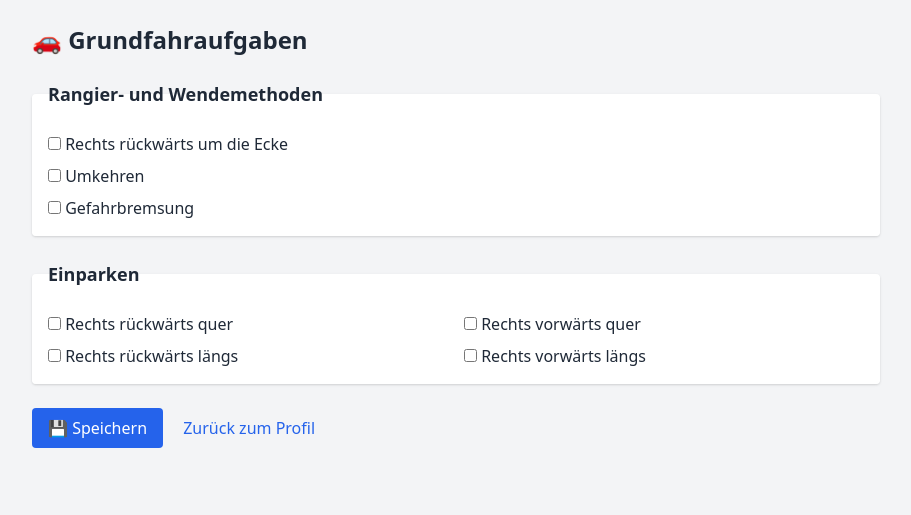
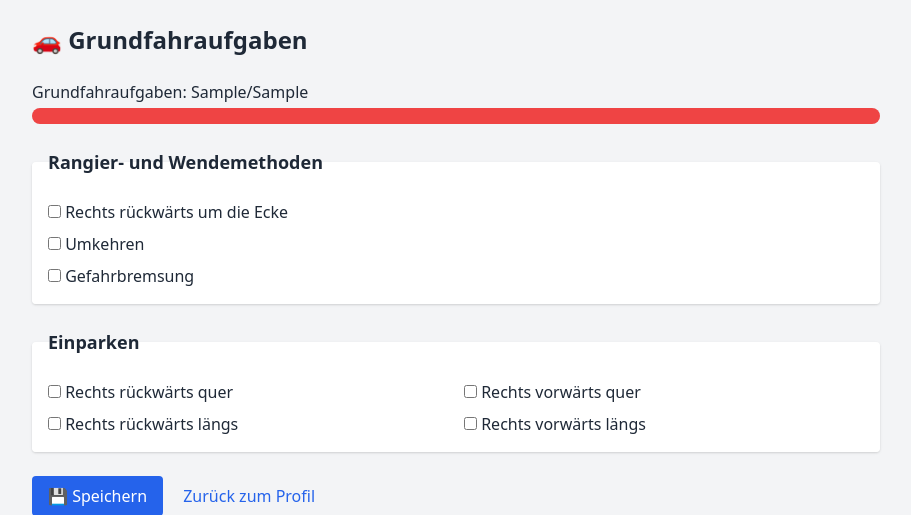
Before and after one commit to eyfahrlehrer/ausbildungsdiagrammkarte_flask, a Flask app: template templates/grundfahraufgaben.html in a window 1280 px wide. Shown: the top 515 px of the page, without its empty margins (184-1095 px from the left). Run offline with Flask 3, Linux system fonts and the light colour scheme; tables that the repository leaves empty hold one stand-in row (values such as "Sample post"); the template is opened without the code that fills it: values that come from a table or form of the project are taken from there, most other values are stand-ins (such as "Sample title", 1, 10 or a date in 2020).

Commit message:
Update grundfahraufgaben.html

```diff
--- a/templates/grundfahraufgaben.html
+++ b/templates/grundfahraufgaben.html
@@ -7,8 +7,25 @@
 </head>
 <body class="bg-gray-100 text-gray-800">
 <div class="max-w-4xl mx-auto p-6">
+
     <h1 class="text-2xl font-bold mb-6">🚗 Grundfahraufgaben</h1>
 
+    <!-- Fortschrittsanzeige -->
+    {% set grund_farbe = "bg-red-500" %}
+    {% if grundfahraufgaben_prozent >= 80 %}
+        {% set grund_farbe = "bg-green-500" %}
+    {% elif grundfahraufgaben_prozent >= 50 %}
+        {% set grund_farbe = "bg-yellow-400" %}
+    {% endif %}
+
+    <div class="mb-6">
+        <label class="block font-medium mb-1">Grundfahraufgaben: {{ grundfahraufgaben_abgeschlossen }}/{{ grundfahraufgaben_gesamt }}</label>
+        <div class="w-full bg-gray-200 rounded-full h-4">
+            <div class="{{ grund_farbe }} h-4 rounded-full transition-all duration-300" style="width: {{ grundfahraufgaben_prozent }}%;"></div>
+        </div>
+    </div>
+
+    <!-- Formular -->
     <form method="POST" action="/grundfahraufgaben_speichern/{{ schueler.id }}" class="space-y-6">
 
         <fieldset class="bg-white p-4 rounded shadow">
```
